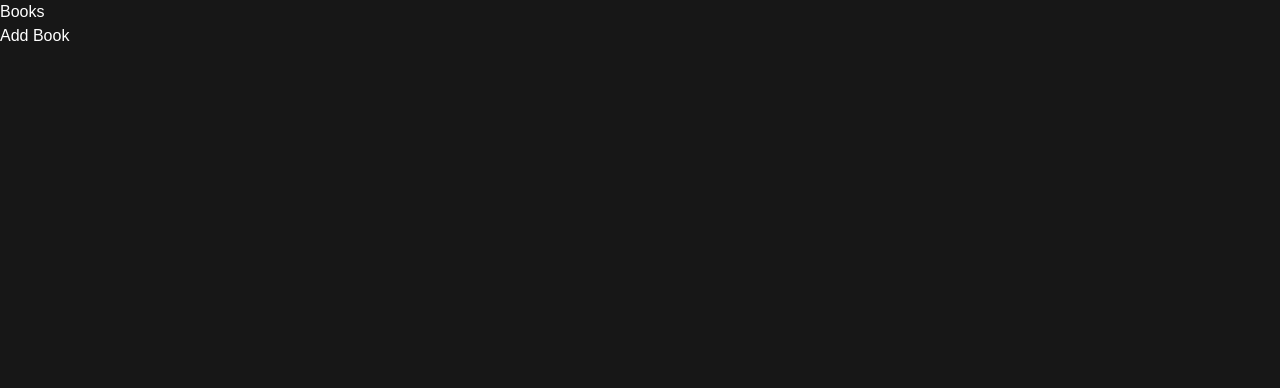
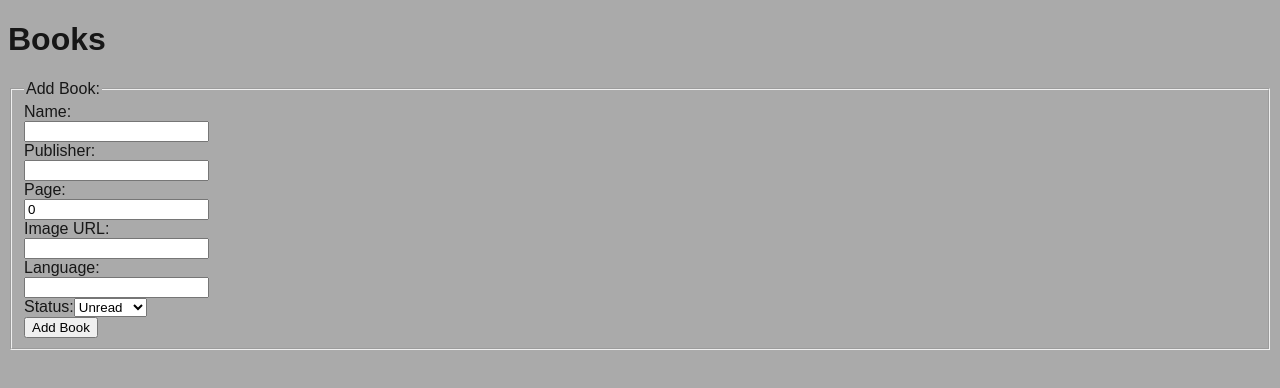
Before and after one commit to K3remK/book-tracker-react, a Next.js app: page / in a window 1280 px wide. Shown: the top 388 px of the page. Built offline with nearby package versions, Linux system fonts and the light colour scheme; data requests are answered from the project's data file.

Commit message:
successfully added AddBookForm component to be able to add new books

```diff
--- a/data/data.json
+++ b/data/data.json
@@ -1,3 +1,22 @@
 {
-  "books": []
+  "books": [
+    {
+      "id": "48bb",
+      "name": "kerem",
+      "publisher": "kara",
+      "page": 4,
+      "image": "https://img.kitapyurdu.com/v1/getImage/fn:1107942/wh:true/wi:220",
+      "language": "TR",
+      "status": "Reading"
+    },
+    {
+      "id": "7515",
+      "name": "kerem",
+      "publisher": "kara",
+      "page": 11,
+      "image": "https://img.kitapyurdu.com/v1/getImage/fn:1107942/wh:true/wi:220",
+      "language": "TR",
+      "status": "Reading"
+    }
+  ]
 }
--- a/src/app/globals.css
+++ b/src/app/globals.css
@@ -1,8 +1,8 @@
-@import "tailwindcss";
+
 
 :root {
-  --background: #171717;
-  --foreground: #ffffff;
+  --background: #aaaaaa;
+  --foreground: #171717;
 }
 
 @theme inline {
@@ -12,7 +12,7 @@
   --font-mono: var(--font-geist-mono);
 }
 
-@media (prefers-color-scheme: dark) {
+@media (prefers-color-scheme: white) {
   :root {
     --background: #0a0a0a;
     --foreground: #ededed;
--- a/src/app/layout.tsx
+++ b/src/app/layout.tsx
@@ -11,7 +11,7 @@ const geistSans = Geist({
 
 const geistMono = Geist_Mono({
   variable: "--font-geist-mono",
-  subsets: ["latin"],
+  subsets: ["latin"]
 });
 
 export const metadata: Metadata = {
--- a/src/app/page.tsx
+++ b/src/app/page.tsx
@@ -1,5 +1,6 @@
 'use client'
 import { useData } from "@/context/DataContext";
+import AddBookForm from "./ui/AddBookForm";
 
 export default function Home() {
   const { books, loading, addBook, updateBook, deleteBook } = useData();
@@ -9,7 +10,7 @@ export default function Home() {
   return (
     <div>
       <h1>Books</h1>
-      <ul>
+      {/* <ul>
         {books.map((b) => (
           <li key={b.id}>
             {b.name} - {b.publisher} - {b.page} - {b.status}
@@ -19,16 +20,8 @@ export default function Home() {
             <button onClick={() => updateBook(b.id, { ...b, status: "Done" })}>Update</button>
           </li>
         ))}
-      </ul>
-
-      <button onClick={() => addBook({
-        name: "New Book",
-        publisher: "Unknown",
-        page: 120,
-        language: "EN",
-        status: "Reading"
-      })
-    }>Add Book</button>
+      </ul> */}
+      <AddBookForm/>
     </div>
   )
 }
--- /dev/null
+++ b/src/app/ui/AddBookForm.tsx
@@ -0,0 +1,81 @@
+'use client';
+
+import { useData } from "@/context/DataContext";
+import { useState } from "react";
+
+
+export default function AddBookPage() {
+    const { addBook, loading } = useData();
+
+    const [form, setForm] = useState({
+        name: "",
+        publisher: "",
+        page: 0,
+        image: "",
+        language: "",
+        status: "Unread",
+    });
+
+    const handleChange = (e: React.ChangeEvent<HTMLInputElement | HTMLSelectElement>) => {
+        const { id, value } = e.target;
+
+        setForm((prev) => ({
+            ...prev,
+            [id]: id === "page" ? Number(value) : value, // convert page value into number
+        }));
+    };
+
+    const handleSubmit = async (e: React.FormEvent) => {
+        e.preventDefault(); // prevents page from realoading
+
+        const success = await addBook(form);
+        if (success) {
+            alert("Book added successfully!");
+            setForm({
+                name: "",
+                publisher: "",
+                page: 0,
+                image: "",
+                language: "",
+                status: "Unread",
+            });
+        } else {
+            alert("Failed to add book!");
+        }
+    };
+
+    return (
+        <form onSubmit={handleSubmit}>
+            <fieldset>
+                <legend>Add Book:</legend>
+
+                <label htmlFor="name">Name:</label><br></br>
+                <input type="text" id="name" value={form.name} onChange={handleChange}></input><br></br>
+
+                <label htmlFor="publisher">Publisher:</label><br></br>
+                <input type="text" id="publisher" value={form.publisher} onChange={handleChange}></input><br></br>
+
+                <label htmlFor="page">Page:</label><br></br>
+                <input type="number" id="page" value={form.page} onChange={handleChange}></input><br></br>
+
+                <label htmlFor="image">Image URL:</label><br></br>
+                <input type="url" id="image" value={form.image} onChange={handleChange}></input><br></br>
+
+                <label htmlFor="language">Language:</label><br></br>
+                <input type="text" id="language" value={form.language} onChange={handleChange}></input><br></br>
+
+                <label htmlFor="status">Status:</label>
+                <select id="status" value={form.status} onChange={handleChange}>
+                    <option value="Unread">Unread</option>
+                    <option value="Reading">Reading</option>
+                    <option value="Finished">Finished</option>
+                </select><br></br>
+
+                <button type="submit" disabled={loading}>
+                  {loading ? "Adding..." : "Add Book"}
+                </button>
+
+            </fieldset>
+        </form>
+    )
+}
--- a/src/context/DataContext.tsx
+++ b/src/context/DataContext.tsx
@@ -7,6 +7,7 @@ type Book = {
     name: string;
     publisher: string;
     page: number;
+    image: string;
     language: string;
     status: string;
 };
@@ -40,7 +41,7 @@ export function DataProvider({children}: { children: ReactNode }) {
 
     useEffect(() => {
         fetchBooks();
-    }, [])  // ask about books array
+    }, [])
 
     // add book
     const addBook = async (book: Omit<Book, "id">) => {
```
Also changed, not shown: 1 other file (tests, documents, lock files or other folders).
